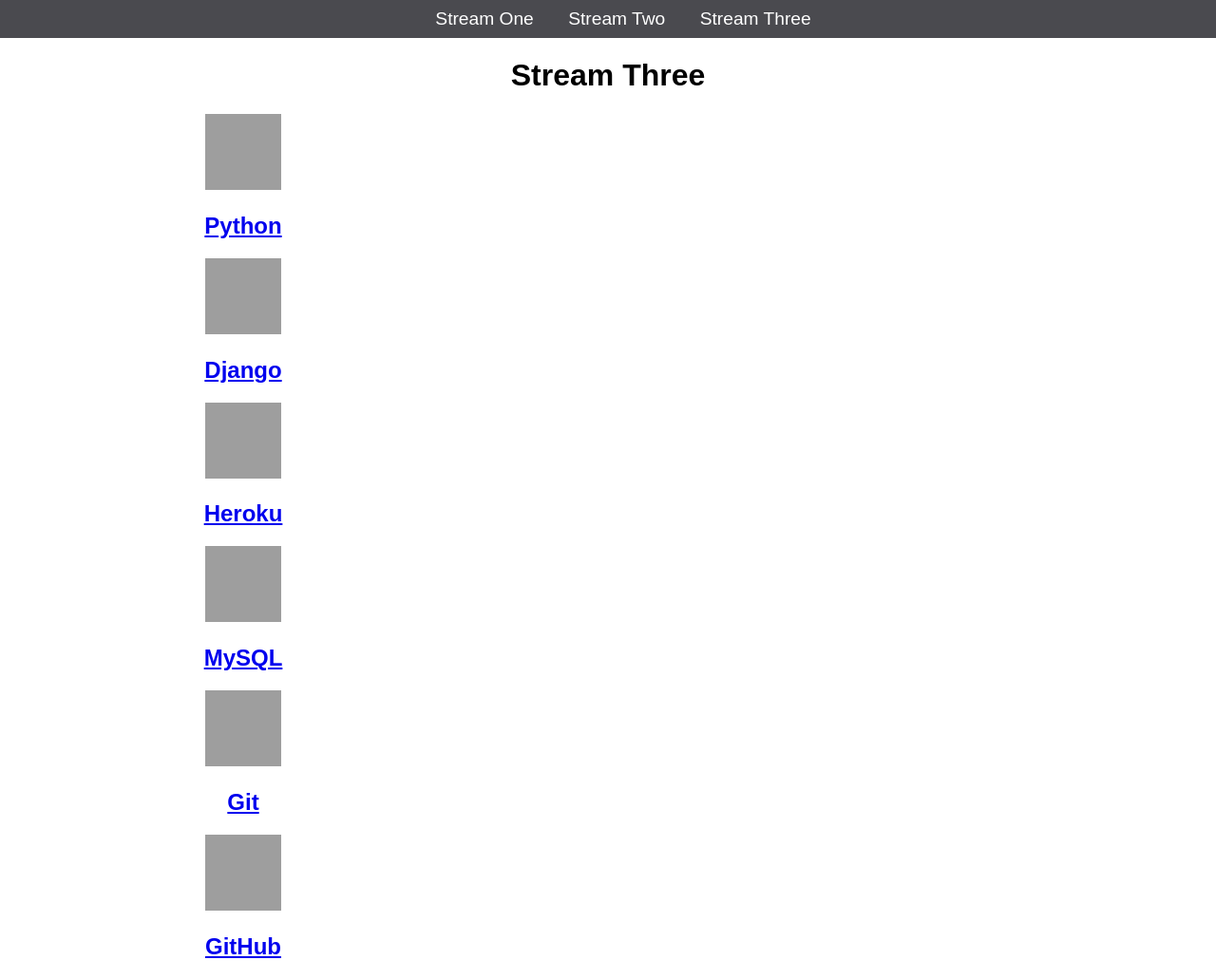
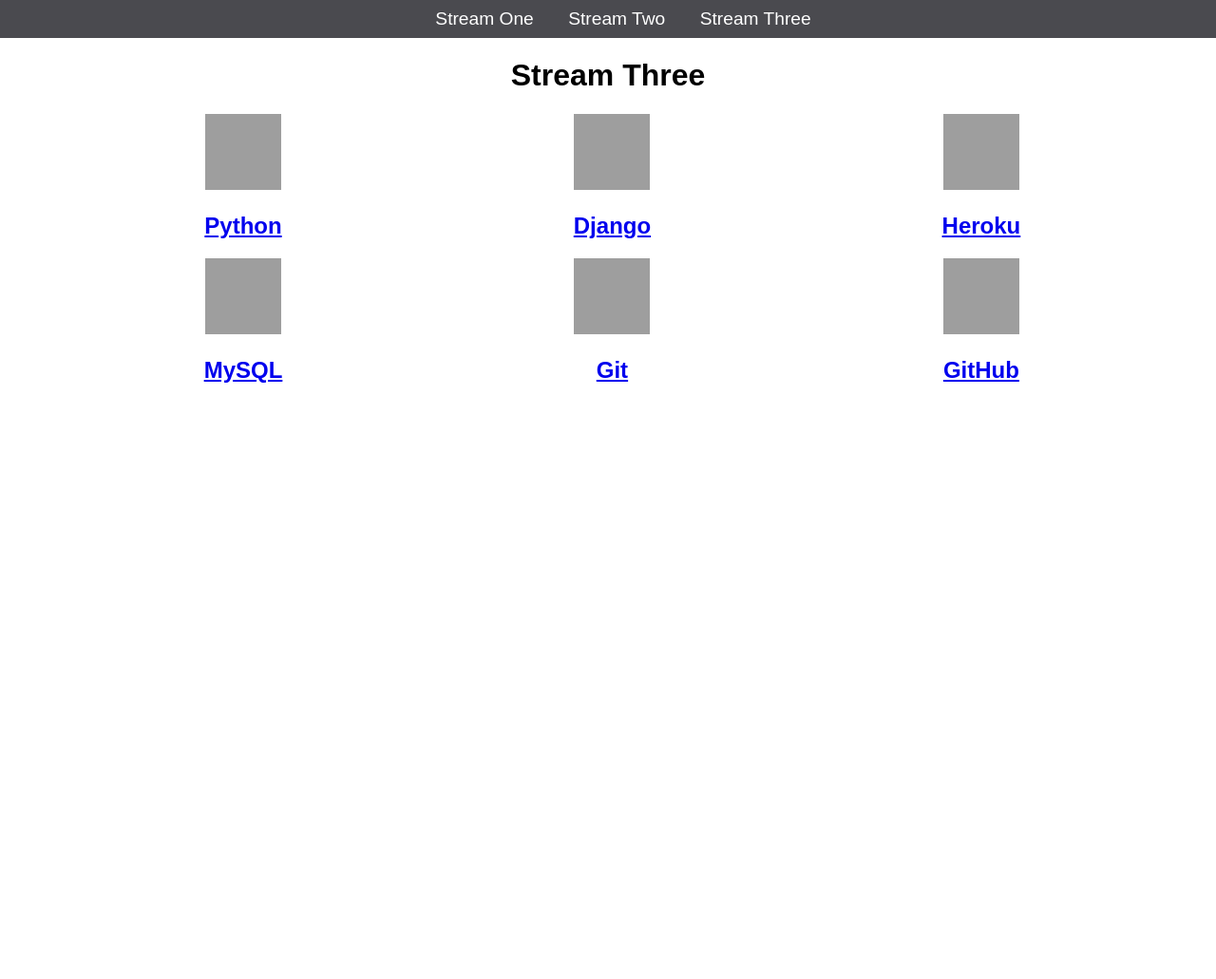
Before and after one commit to LaurenceKeith/my-first-website, a plain HTML site: page stream-three.html in a window 1280 px wide. Shown: the whole page at 95% size. After the commit the page ends 800 px from the top, so only its background shows below. Drawn offline with Linux system fonts and the light colour scheme; grey boxes are pictures that could not be loaded.

Commit message:
stream two and three

```diff
--- a/stream-three.html
+++ b/stream-three.html
@@ -16,37 +16,31 @@
 </ul>
 </nav>
 <h1>Stream Three</h1>
-<div>
 	<a class="card" href="https://en.wikipedia.org/wiki/Python_%28programming_language%29">
 	<img src="https://upload.wikimedia.org/wikipedia/commons/thumb/f/f8/Python_logo_and_wordmark.svg/486px-Python_logo_and_wordmark.svg.png" alt="Python logo"/>
     <h2>Python</h2></a>
-</div>
-<div>
+
 	<a class="card" href="https://en.wikipedia.org/wiki/Django_(web_framework)">
 	<img src="https://upload.wikimedia.org/wikipedia/commons/thumb/7/75/Django_logo.svg/185px-Django_logo.svg.png" alt="Django logo"/>
 	<h2>Django</h2></a>
-</div>
-<div>
+
 <a class="card" href="https://en.wikipedia.org/wiki/Heroku">
 <img src="https://upload.wikimedia.org/wikipedia/en/a/a9/Heroku_logo.png" alt="HerokuB logo"/>
 <h2>Heroku</h2></a>
-</div>
-<div>
+
 	<a class="card" href="https://en.wikipedia.org/wiki/MySQL">
 	<img src="https://upload.wikimedia.org/wikipedia/en/thumb/6/62/MySQL.svg/125px-MySQL.svg.png" alt="MySQL"/>
     <h2>MySQL</h2></a>
-</div>
-<div>
+
 	<a class="card" href="https://en.wikipedia.org/wiki/Git">
 		<img src="https://c2.staticflickr.com/6/5602/15076665524_62dc8a6f15.jpg" alt="Git logo"/>
 		<h2>Git</h2></a>
 	</a>
-</div>
-<div>
+
 	<a class="card" href="https://en.wikipedia.org/wiki/GitHub">
 		<img src="https://sp.yimg.com/ib/th?id=OIP.WFlxP52jmb-RFNyL3TPwYAHaHa&pid=15.1&rs=1&c=1&qlt=95&w=115&h=115" alt="GitHub logo"/>
 		<h2>GitHub</h2></a>
 	</a>
-</div>
+
 </body>
 </html>
```
Also changed, not shown: stream-two.html (+8 -12 lines).
